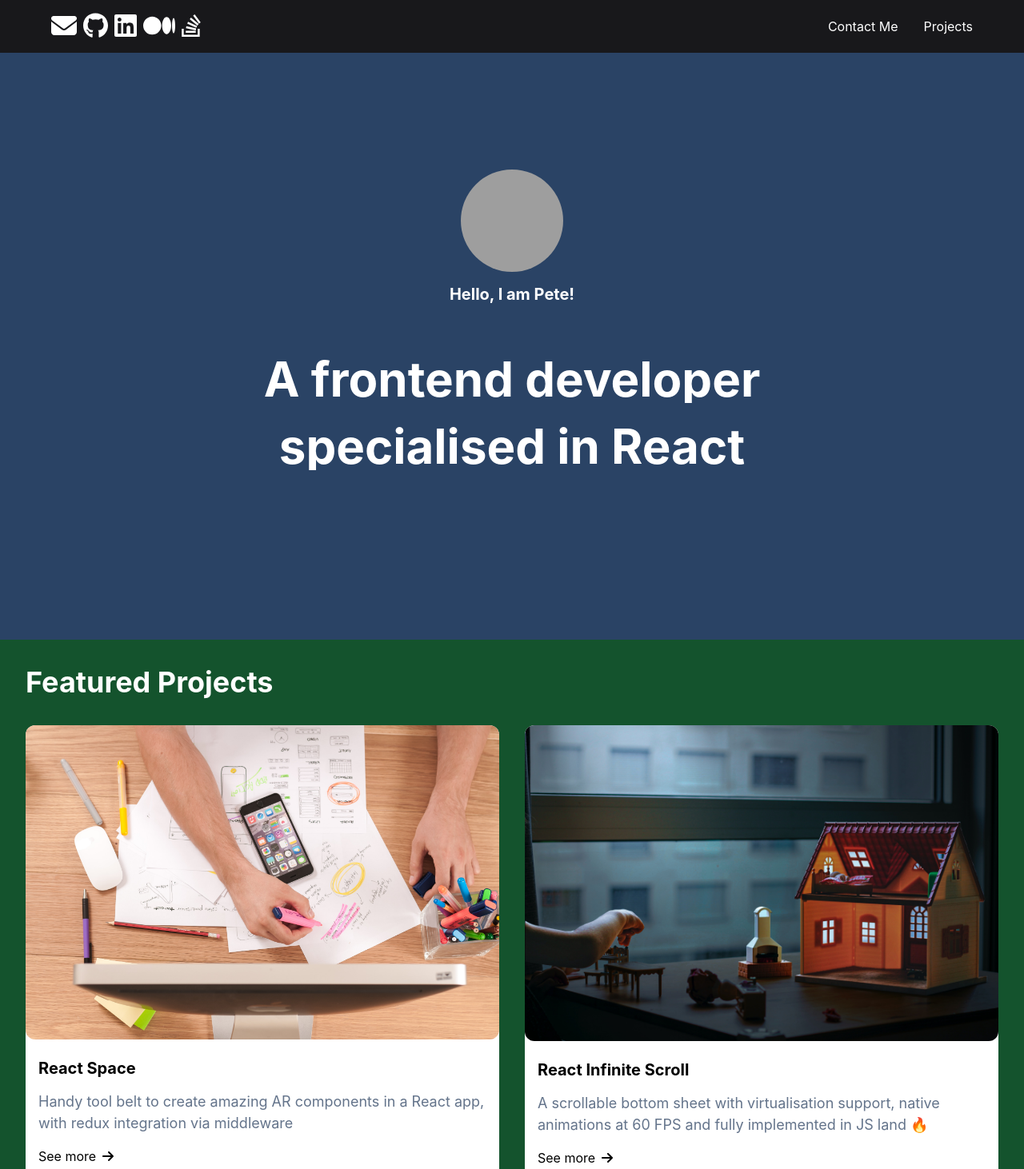
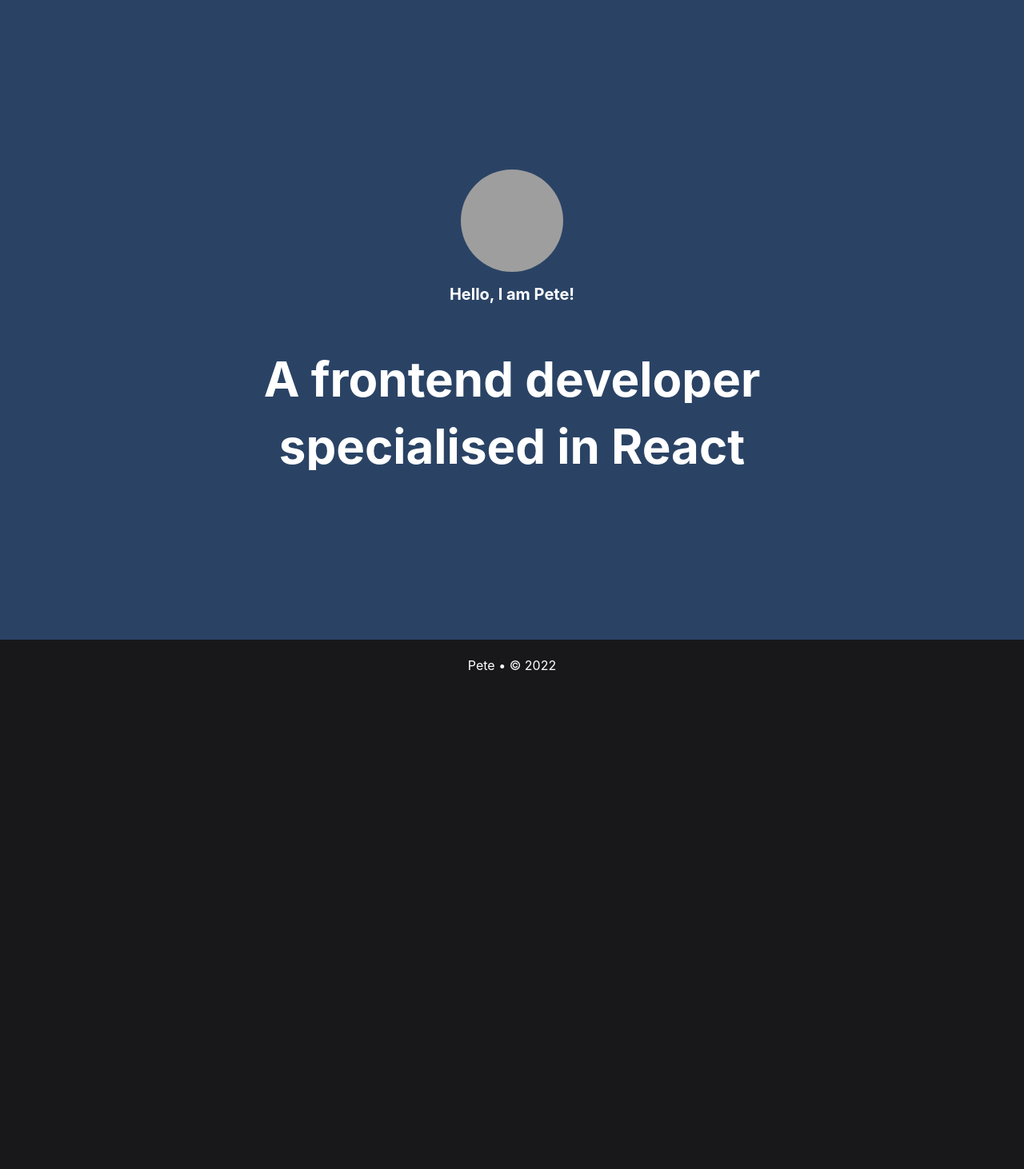
Before and after one commit to 4-Abdullah/PortfolioApp, a React (Create React App) app: page / in a window 1280 px wide. Shown: the top 1462 px of the page at 80% size. After the commit the page ends 864 px from the top, so only its background shows below. Built offline with nearby package versions, Linux system fonts and the light colour scheme; grey boxes are pictures that could not be loaded.

Commit message:
Only LandingSection Run

```diff
--- a/src/App.js
+++ b/src/App.js
@@ -12,10 +12,10 @@ function App() {
     <ChakraProvider>
       <AlertProvider>
         <main>
-          <Header />
+          {/* <Header /> */}
           <LandingSection />
-          <ProjectsSection />
-          <ContactMeSection />
+          {/* <ProjectsSection />
+          <ContactMeSection /> */}
           <Footer />
           <Alert />
         </main>
--- a/src/components/Card.js
+++ b/src/components/Card.js
@@ -38,10 +38,9 @@ const Card = ({ title, description, imageSrc }) => {
      <VStack
        color="black"
        backgroundColor="white"
-       cursor="pointer"
        borderRadius="xl"
      >
-       <Image borderRadius="xl" src={imageSrc} alt={title} />
+       <Image borderRadius="xl" src={imageSrc} width='100%' alt={title} />
        <VStack spacing={4} p={4} alignItems="flex-start">
          <HStack justifyContent="space-between" alignItems="center">
            <Heading as="h3" size="md">
@@ -53,7 +52,7 @@ const Card = ({ title, description, imageSrc }) => {
          </Text>
          <HStack spacing={2} alignItems="center">
            <p>See more</p>
-           <FontAwesomeIcon icon={faArrowRight} size="1x" />
+           <FontAwesomeIcon icon={faArrowRight}   size="1x" />
          </HStack>
        </VStack>
      </VStack>
@@ -61,37 +60,3 @@ const Card = ({ title, description, imageSrc }) => {
 };
 
 export default Card;
-
-// import { Heading, HStack, Image, Text, VStack } from "@chakra-ui/react";
-// import { FontAwesomeIcon } from "@fortawesome/react-fontawesome";
-// import { faArrowRight } from "@fortawesome/free-solid-svg-icons";
-// import React from "react";
-
-// const Card = ({ title, description, imageSrc }) => {
-//   return (
-//     <HStack
-//       spacing={4}
-//       p={5}
-//       borderWidth="1px"
-//       borderRadius="lg"
-//       overflow="hidden"
-//       boxShadow="md"
-//       _hover={{ boxShadow: "lg" }}
-//       className="Card_style"
-//     >
-//       <Image src={imageSrc} borderRadius="lg" width="40%" />
-//       <VStack align="start" spacing={3} width="60%">
-//         <Heading size="md">{title}</Heading>
-//         <Text>{description}</Text>
-//         <HStack spacing={2} align="center">
-//           <Text color="blue.500" cursor="pointer">
-//             See more
-//           </Text>
-//           <FontAwesomeIcon icon={faArrowRight} size="1x" color="blue.500" />
-//         </HStack>
-//       </VStack>
-//     </HStack>
-//   );
-// };
-
-// export default Card;
--- a/src/components/Header.js
+++ b/src/components/Header.js
@@ -35,9 +35,9 @@ const socials = [
 
 const Header = () => {
 
-  const [scrollingUp, setScrollingUp] = useState(0);
+  // const [scrollingUp, setScrollingUp] = useState(0);
 
-  const headerRef = useRef(null);
+  // const headerRef = useRef(null);
 
   const handleClick = (anchor) => () => {
     const id = `${anchor}-section`;
@@ -50,26 +50,26 @@ const Header = () => {
     }
   };
 
-  useEffect(() => {
-    const handleScroll = () => {
-      const currentScrollY = window.scrollY;
+  // useEffect(() => {
+  //   const handleScroll = () => {
+  //     const currentScrollY = window.scrollY;
 
-      if (headerRef.current){
-        if (currentScrollY > scrollingUp) {
-          headerRef.current.style.transform = "translateY(-200px)";
-        } else {
-          headerRef.current.style.transform = "translateY(0)";
-        }
-      }
-      setScrollingUp(currentScrollY);
-    };
+  //     if (headerRef.current){
+  //       if (currentScrollY > scrollingUp) {
+  //         headerRef.current.style.transform = "translateY(-200px)";
+  //       } else {
+  //         headerRef.current.style.transform = "translateY(0)";
+  //       }
+  //     }
+  //     setScrollingUp(currentScrollY);
+  //   };
 
-    window.addEventListener('scroll', handleScroll);
+  //   window.addEventListener('scroll', handleScroll);
 
-    return() => {
-      window.removeEventListener('scroll', handleScroll);
-    };
-  }, [scrollingUp]);
+  //   return() => {
+  //     window.removeEventListener('scroll', handleScroll);
+  //   };
+  // }, [scrollingUp]);
 
   return (
     <Box
@@ -80,7 +80,7 @@ const Header = () => {
       translateY={0}
       backgroundColor="#18181b"
       zIndex={10}
-      ref={headerRef}
+      // ref={headerRef}
     >
       <Box color="white" maxWidth="1280px" margin="0 auto">
         <HStack
--- a/src/components/ProjectsSection.js
+++ b/src/components/ProjectsSection.js
@@ -52,7 +52,7 @@ const ProjectsSection = () => {
             key={project.title}
             title={project.title}
             description={project.description}
-            url="https://github.com/rgommezz/react-native-offline"
+
             imageSrc={project.getImageSrc()}
           />
         ))}
```
Also changed, not shown: src/App.css (line endings or trailing spaces).
